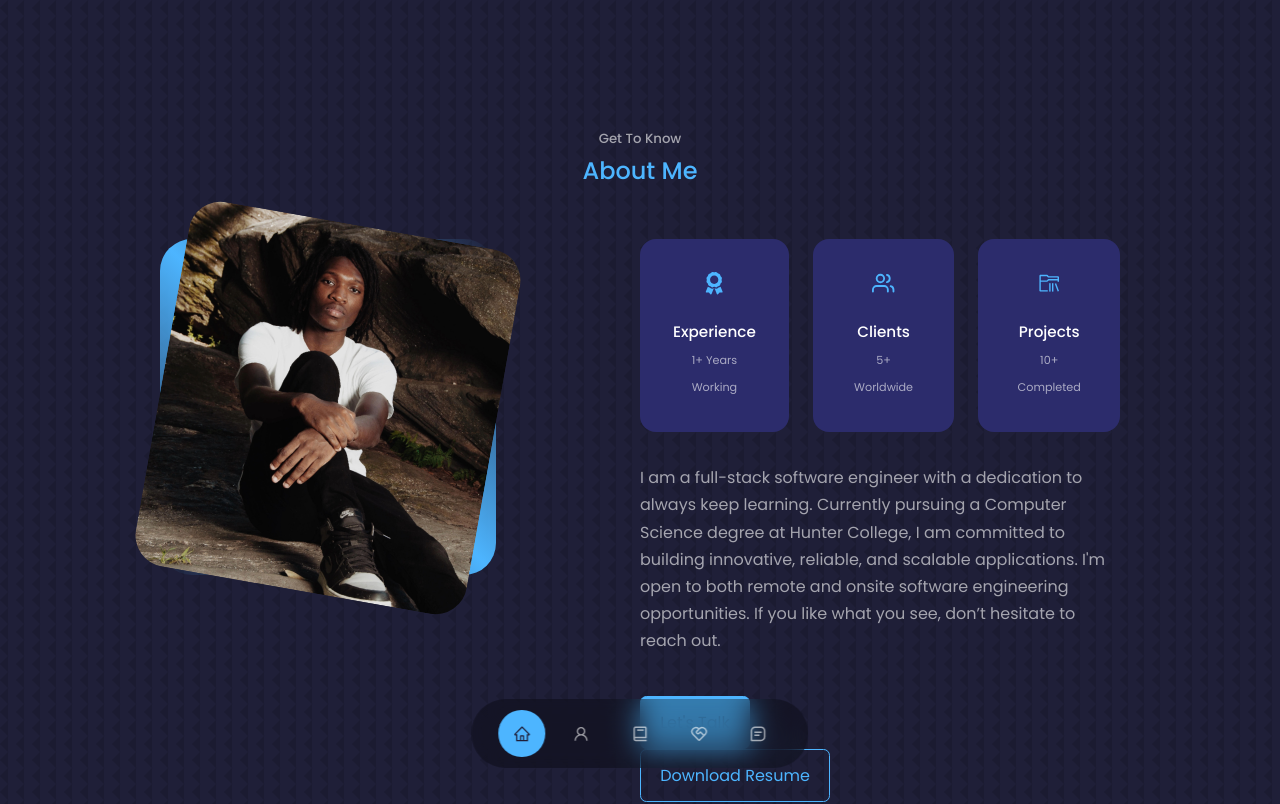
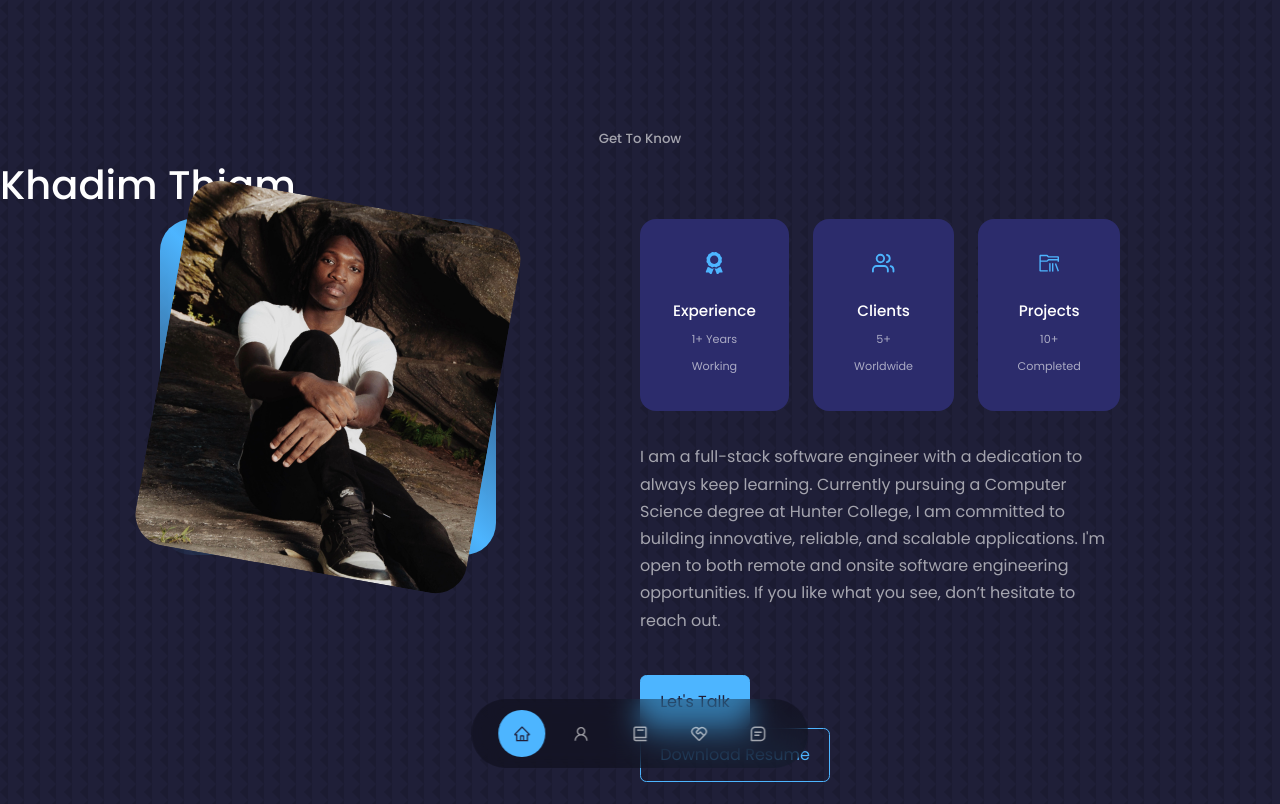
Before and after one commit to khadim24/Portfolio-Website, a React (Create React App) app: page / in a window 1280 px wide. Shown: the top 804 px of the page. Built offline with nearby package versions, Linux system fonts and the light colour scheme.

Commit message:
Add files via upload

```diff
--- a/src/components/about/About.jsx
+++ b/src/components/about/About.jsx
@@ -10,7 +10,7 @@ const About = () => {
   return (
     <section id='about'>
       <h5>Get To Know</h5>
-      <h2>About Me</h2>
+      <h1>Khadim Thiam</h1>
 
       <div className="container about__container">
         <div className="about__me">
```
Also changed, not shown: src/components/contact/Contact.jsx (line endings or trailing spaces).
